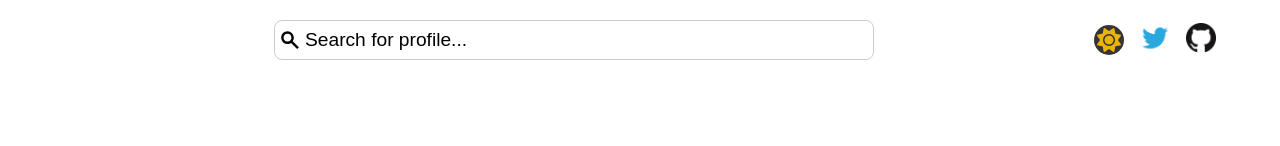
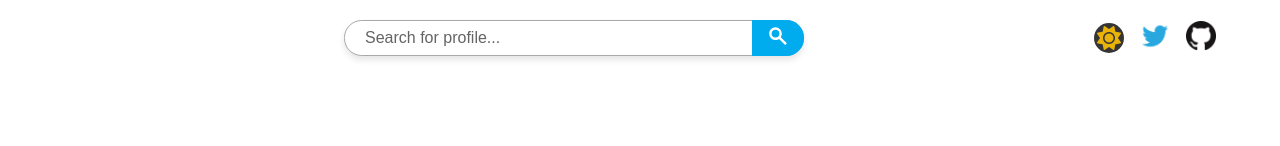
Before and after one commit to pushkaraj2007/TechCreators, a website: page index.html in a window 1280 px wide. Shown: the top 146 px of the page. Drawn offline with Linux system fonts and the light colour scheme.

Commit message:
improved the ui of searchbar

```diff
--- a/index.html
+++ b/index.html
@@ -15,8 +15,12 @@
   <nav>
     <div></div>
     <div class="input-div">
+
+      <input type="text" class="search-input" placeholder="Search for profile..." />
+      <div class="search-icon-container">
         <img src="/assets/search.svg" alt="Search icon" />
-      <input type="text" class="search-input" placeholder="Search for profile..." />
+      </div>
+
     </div>
 
     <div class="img-div">
--- a/styles/index.css
+++ b/styles/index.css
@@ -21,12 +21,27 @@ nav {
 .input-div {
   display: flex;
   align-items: center;
+  position: relative;
+}
+
+.search-icon-container {
+  background-color: #00acee;
+  border-radius: 0 1.1rem 1.1rem 0;
+  padding: 5px 15px;
+  position: absolute;
+  top: 50%;
+  right: 0px;
+  transform: translateY(-50%);
+  /* Center the container vertically */
+
 }
 
 .input-div img {
-  position: absolute;
+
   height: 22px;
-  margin-left: 5px;
+  right: 10px;
+  transition: all 0.3s;
+  filter: brightness(0) invert(1);
 }
 
 .input-div img:hover {
@@ -38,16 +53,22 @@ nav {
   border: none;
   outline: none;
   flex: 1;
-  font-size: 1.2rem;
-  width: min(60vw, 600px);
+  font-size: 1rem;
+  width: min(60vw, 460px);
   padding: 0.5rem;
-  padding-left: 30px;
-  border: 1px solid #ccc;
-  border-radius: 0.5rem;
+  padding-left: 20px;
+  border: 1px solid darkgrey;
+  border-radius: 1.1rem;
+
+
+  box-shadow: 0 4px 6px rgba(0, 0, 0, 0.1);
+  ;
+
 }
 
 .search-input::placeholder {
-  color: black;
+  color: rgb(100, 100, 100);
+
 }
 
 .img-div {
@@ -187,11 +208,11 @@ nav {
   transition: transform 1s;
 }
 
-.background-sun{
+.background-sun {
   background-color: #353535;
 }
 
-.background-moon{
+.background-moon {
   background-color: rgb(156 163 175)
 }
 
@@ -200,12 +221,13 @@ nav {
 }
 
 .fa-moon {
-color: #1f2937;
+  color: #1f2937;
 }
 
 .rounded:hover {
-    transform: scale(1.1);
+  transform: scale(1.1);
 }
+
 @media (max-width: 500px) {
 
   .profile-div {
```
Lines whose indentation alone changed are shown as unchanged.
